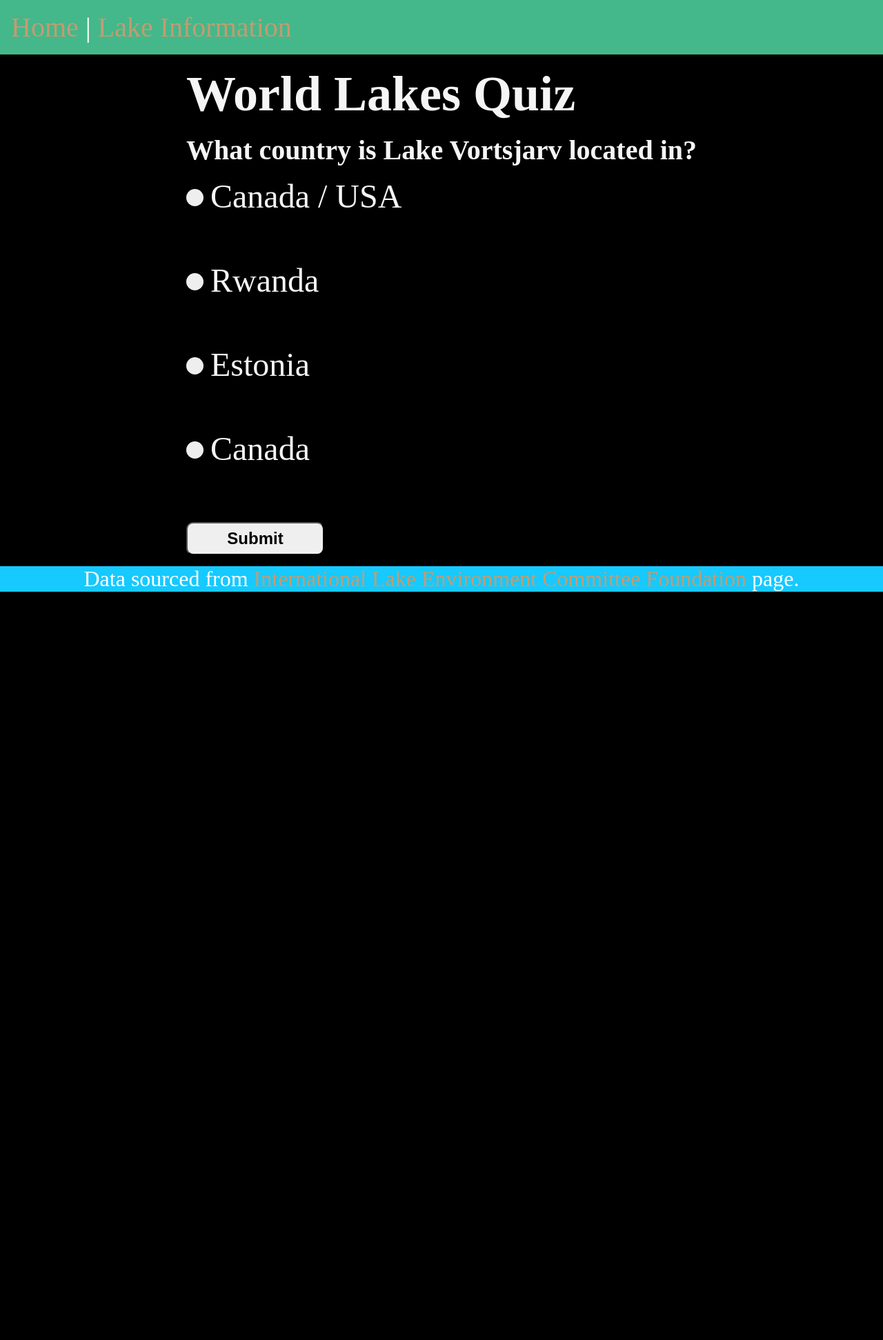
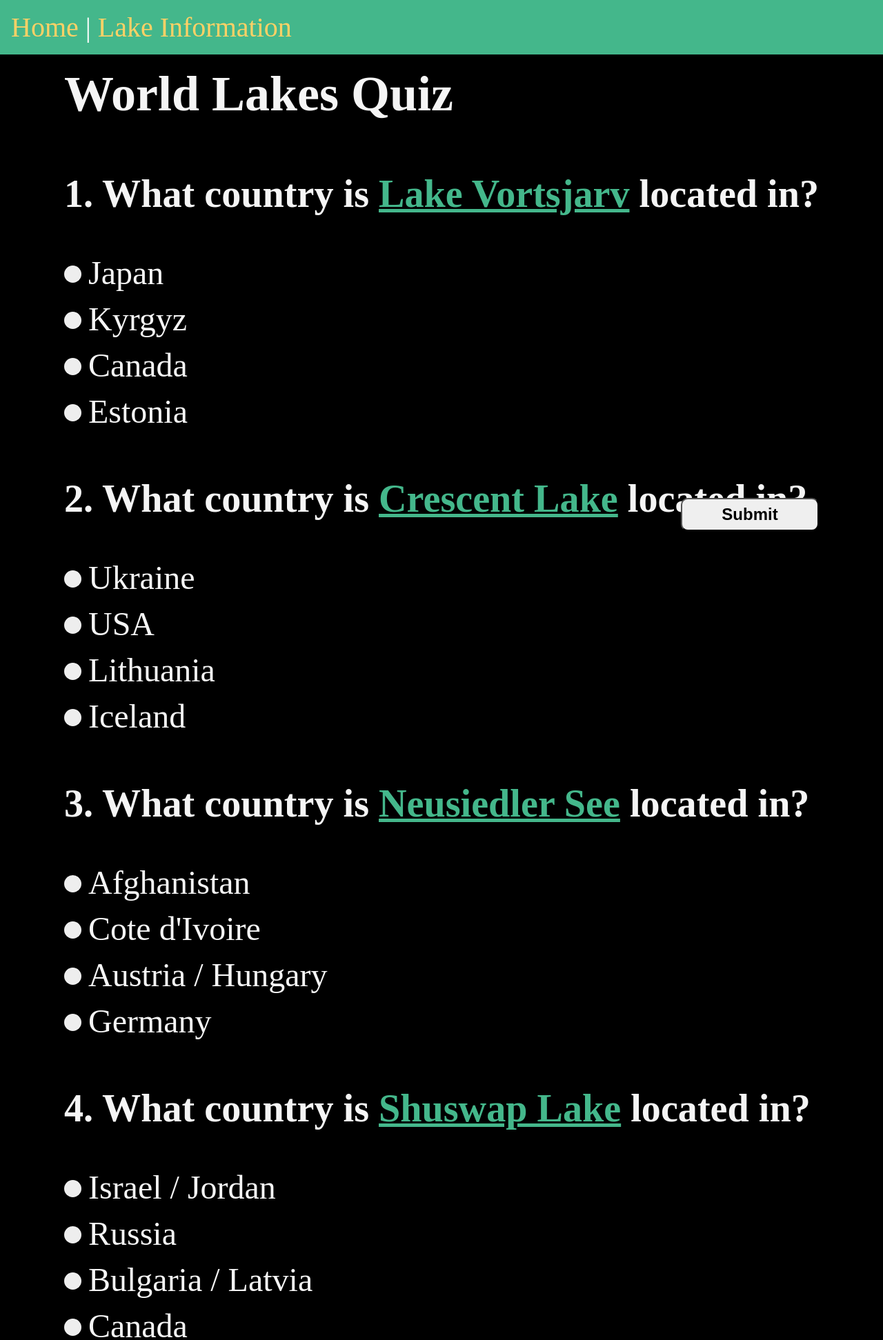
Before and after one commit to marc32132/worldLakeQuizApp, a Django app: page /quiz_lakes/ in a window 1280 px wide. Shown: the top 1943 px of the page at 69% size. Before the commit the page ends 858 px from the top, so only its background shows below. Run offline with Django 5.2, Linux system fonts and the light colour scheme; data comes from the database, SQL or seed files in the repository; both versions use the stored data as it was after the commit.

Commit message:
Add files via upload

```diff
--- a/worldLakeQuizApp/quiz/templates/quiz/quiz_lakes.html
+++ b/worldLakeQuizApp/quiz/templates/quiz/quiz_lakes.html
@@ -7,15 +7,22 @@
 {% block content %}
     <section>
         <h1>World Lakes Quiz</h1>
-        <h2>What country is {{ question.name }} located in?</h2>
-        <form method="post">
+
+        <form class="quiz-form" method="post" action="{% url 'quiz:quiz_lakes' %}">
             {% csrf_token %}
-            {% for option in options %}
-            <label class="container">
-                <input type="radio" name="answer" value="{{ option }}" required>
-                <span class="checkmark"></span>
-                {{ option }}
-            </label><br>
+
+            {% for q in quiz_data %}
+                <div class="question-block">
+                    <br><h3> {{ forloop.counter }}. What country is <span class="quiz-lake-name">{{ q.name }}</span> located in?</h3><br>
+
+                    {% for option in q.options %}
+                    <label class="container">
+                        <input type="radio" name="{{q.id}}" value="{{ option }}">
+                        <span class="checkmark"></span>
+                        {{ option }}
+                    </label>
+                    {% endfor %}
+                </div>
             {% endfor %}
             <button class="form-submit">Submit</button>
         </form>
--- a/worldLakeQuizApp/quiz/urls.py
+++ b/worldLakeQuizApp/quiz/urls.py
@@ -5,4 +5,5 @@ app_name = 'quiz'
 
 urlpatterns = [
     path('', views.quiz_lakes, name="quiz_lakes"),
+    path('results/', views.quiz_results, name="quiz_results"),
 ]
--- a/worldLakeQuizApp/quiz/views.py
+++ b/worldLakeQuizApp/quiz/views.py
@@ -1,37 +1,80 @@
-from django.shortcuts import render
+from django.shortcuts import render, redirect
 import random
 from lakes.models import Lake
 
+QUESTIONS_NUM = 5
+OPTIONS_NUM = 4
 
 # Create your views here.
 def quiz_lakes(request):
-    question = Lake.objects.order_by('?').first()
 
     if request.method == "POST":
-        user_answer = request.POST.get("answer")
-        correct_answer = request.session.get("country")
-        is_correct = (user_answer == correct_answer)
-        context = {
-            "is_correct": is_correct,
-            "correct_answer": correct_answer
+        user_answers = request.POST
+        correct_answers = request.session.get("correct_answers", {})
+
+        score = 0
+        results = []
+
+        for q_id, correct_country in correct_answers.items():
+            user_answer = user_answers.get(q_id)
+            is_correct = user_answer == correct_country
+
+            if is_correct:
+                score += 1
+
+            results.append({
+                "question_id": q_id,
+                "question_name": Lake.objects.get(id=q_id).name,
+                "user_answer": user_answer,
+                "correct_answer": correct_country,
+                "is_correct": is_correct,
+            })
+
+
+        request.session["quiz_results"] = {
+            "results": results,
+            "score": score,
+            "total": len(correct_answers)
         }
-        return render(request, "quiz/result.html", context)
+        request.session.pop("correct_answers", None)
+        return redirect("quiz:quiz_results")
 
-    wrong_answers = (
-        Lake.objects.exclude(country=question.country)
-        .order_by('?')
-        .values_list('country', flat=True)[:3]
-    )
-    options = list(wrong_answers)
-    options.append(question.country)
+    questions = list(Lake.objects.order_by('?')[:QUESTIONS_NUM])
+    quiz_data = []
+    correct_answers = {}
 
-    random.shuffle(options)
+    for question in questions:
 
-    request.session["country"] = question.country
+        other_countries = list(
+            Lake.objects
+            .exclude(country=question.country)
+            .values_list('country', flat=True)
+            .distinct()
+        )
 
-    context = {
-        'question': question,
-        'options': options
-    }
+        wrong_answers = random.sample(other_countries, OPTIONS_NUM - 1)
+        options = wrong_answers + [question.country]
+        random.shuffle(options)
 
-    return render(request, 'quiz/quiz_lakes.html', context)
+        quiz_data.append({
+            "id": question.id,
+            "name": question.name,
+            "options": options,
+        })
+        correct_answers[str(question.id)] = question.country
+
+    request.session["correct_answers"] = correct_answers
+
+
+    return render(request, 'quiz/quiz_lakes.html', {"quiz_data": quiz_data})
+
+
+def quiz_results(request):
+    quiz_data = request.session.get("quiz_results")
+
+    if not quiz_data:
+        return redirect("quiz:quiz_lakes")
+
+    request.session.pop("quiz_results", None)
+
+    return render(request, "quiz/result.html", quiz_data)
--- a/worldLakeQuizApp/static/css/style.css
+++ b/worldLakeQuizApp/static/css/style.css
@@ -46,7 +46,7 @@ p {
 
 a {
     text-decoration: none;
-    color: #c49c6f;
+    color: #FFD166;
 
 }
 
@@ -55,12 +55,12 @@ a:hover {
 }
 
 
-.tg  {
+.content-table {
     border-collapse:collapse;
     border-spacing:0;
 }
 
-.tg td{
+.content-table td{
     background-color:#9ba5af;
     border-color:#9ABAD9;
     border-style:solid;
@@ -71,7 +71,7 @@ a:hover {
     padding:10px 5px;
     word-break:normal;
 }
-.tg th{
+.content-table th{
     background-color:#0f4988;
     border-color:#9ABAD9;
     border-style:solid;
@@ -83,7 +83,7 @@ a:hover {
     padding:10px 5px;
     word-break:normal;
 }
-.tg .tg-0lax{
+.content-table .content-table-row{
     text-align:left;
     vertical-align:top
 }
@@ -105,7 +105,19 @@ a:hover {
     text-align: center;
 }
 
+.quiz-form {
+    padding-bottom: 100px;
+}
+
+.quiz-lake-name {
+    color:#44B78B;
+    text-decoration: underline;
+}
+
 .form-submit {
+    position: sticky;
+    bottom: 30px;
+    float: right;
     font-family: 'Arial', sans-serif;
     font-size: 1.5rem;
     font-weight: bold;
```
Also changed, not shown: worldLakeQuizApp/lakes/templates/lakes/lake_info.html (+5 -5 lines), worldLakeQuizApp/quiz/templates/quiz/result.html (+11 -10 lines), worldLakeQuizApp/db.sqlite3.
